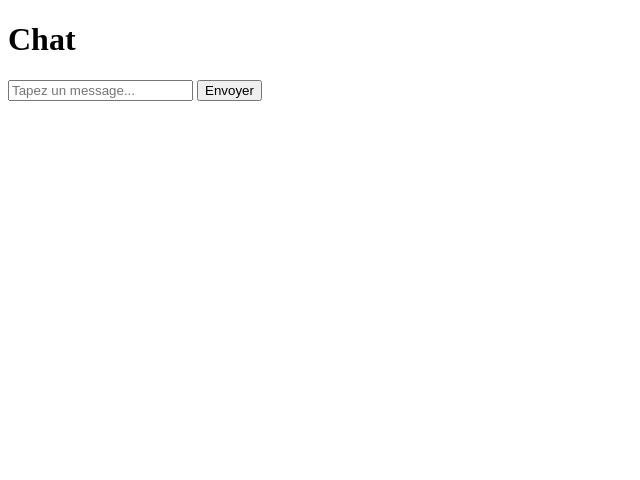
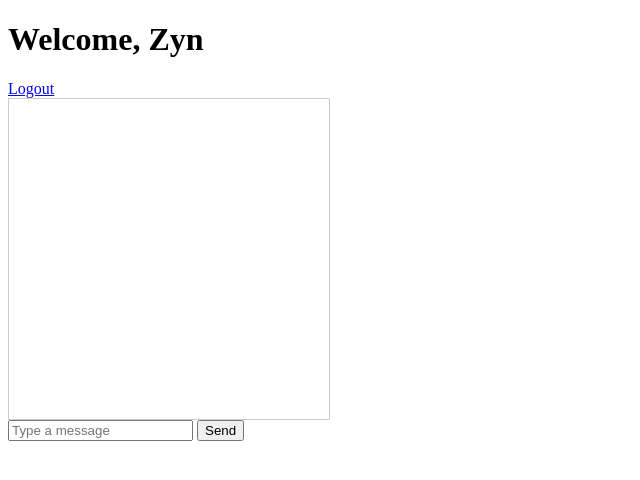
Before and after one commit to floppa252/cbhat, a Flask app: page /chat in a window 1280 px wide. Shown: the top 480 px of the page, without its empty margins (0-640 px from the left). Run offline with Flask 3, Linux system fonts and the light colour scheme; a user stored in the database is signed in; some libraries are stand-ins or nearby versions.

Commit message:
Update chat.html

```diff
--- a/templates/chat.html
+++ b/templates/chat.html
@@ -1,32 +1,56 @@
 <!DOCTYPE html>
-<html lang="fr">
+<html lang="en">
 <head>
     <meta charset="UTF-8">
     <title>Chat</title>
-    <script src="https://cdnjs.cloudflare.com/ajax/libs/socket.io/4.0.0/socket.io.min.js"></script>
+    <script src="https://cdnjs.cloudflare.com/ajax/libs/socket.io/4.0.1/socket.io.min.js"></script>
+    <script src="https://code.jquery.com/jquery-3.6.0.min.js"></script>
+    <style>
+        #chat-box {
+            border: 1px solid #ccc;
+            padding: 10px;
+            width: 300px;
+            height: 300px;
+            overflow-y: scroll;
+        }
+        .message {
+            margin: 5px 0;
+        }
+        .username {
+            font-weight: bold;
+        }
+    </style>
 </head>
 <body>
-    <h1>Chat</h1>
-    <div id="messages">
+    <h1>Welcome, {{ username }}</h1>
+    <a href="{{ url_for('logout') }}">Logout</a>
+
+    <div id="chat-box">
         {% for message in messages %}
-            <p><strong>{{ message.username }}:</strong> {{ message.text }}</p>
+        <div class="message">
+            <span class="username">{{ message.username }}:</span> {{ message.text }}
+        </div>
         {% endfor %}
     </div>
-    <input id="message" placeholder="Tapez un message...">
-    <button onclick="sendMessage()">Envoyer</button>
+    <form id="chat-form">
+        <input type="text" id="message" placeholder="Type a message" required>
+        <button type="submit">Send</button>
+    </form>
 
     <script>
-        var socket = io();
+        $(document).ready(function() {
+            var socket = io.connect('http://' + document.domain + ':' + location.port);
 
-        function sendMessage() {
-            var message = document.getElementById('message').value;
-            socket.emit('send_message', {message: message});
-            document.getElementById('message').value = '';
-        }
+            socket.on('receive_message', function(data) {
+                $('#chat-box').append('<div class="message"><span class="username">' + data.username + ':</span> ' + data.message + '</div>');
+            });
 
-        socket.on('receive_message', function(data) {
-            var messagesDiv = document.getElementById('messages');
-            messagesDiv.innerHTML += '<p><strong>' + data.username + ':</strong> ' + data.message + '</p>';
+            $('#chat-form').submit(function(event) {
+                event.preventDefault();
+                var message = $('#message').val();
+                socket.emit('send_message', {message: message});
+                $('#message').val('').focus();
+            });
         });
     </script>
 </body>
```
